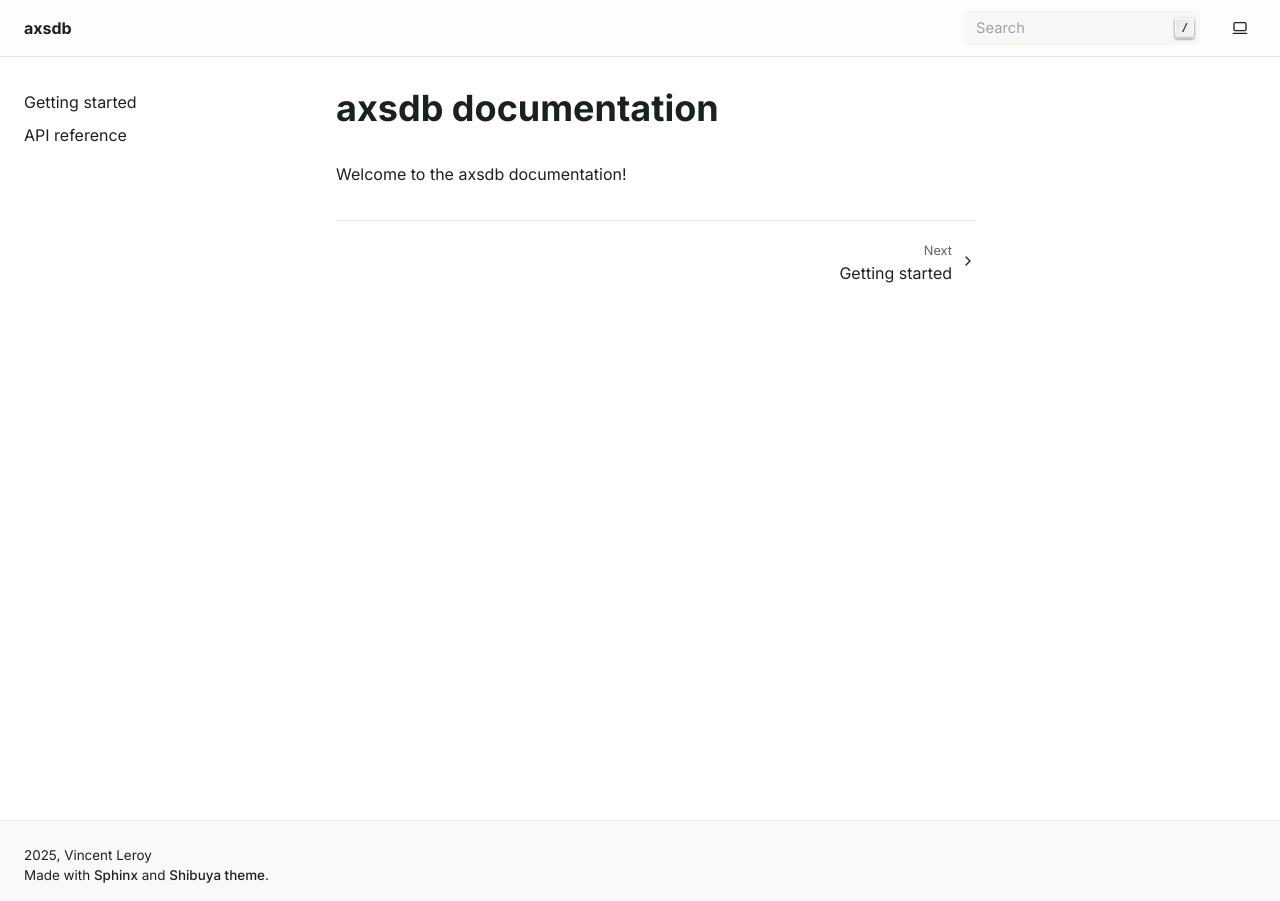
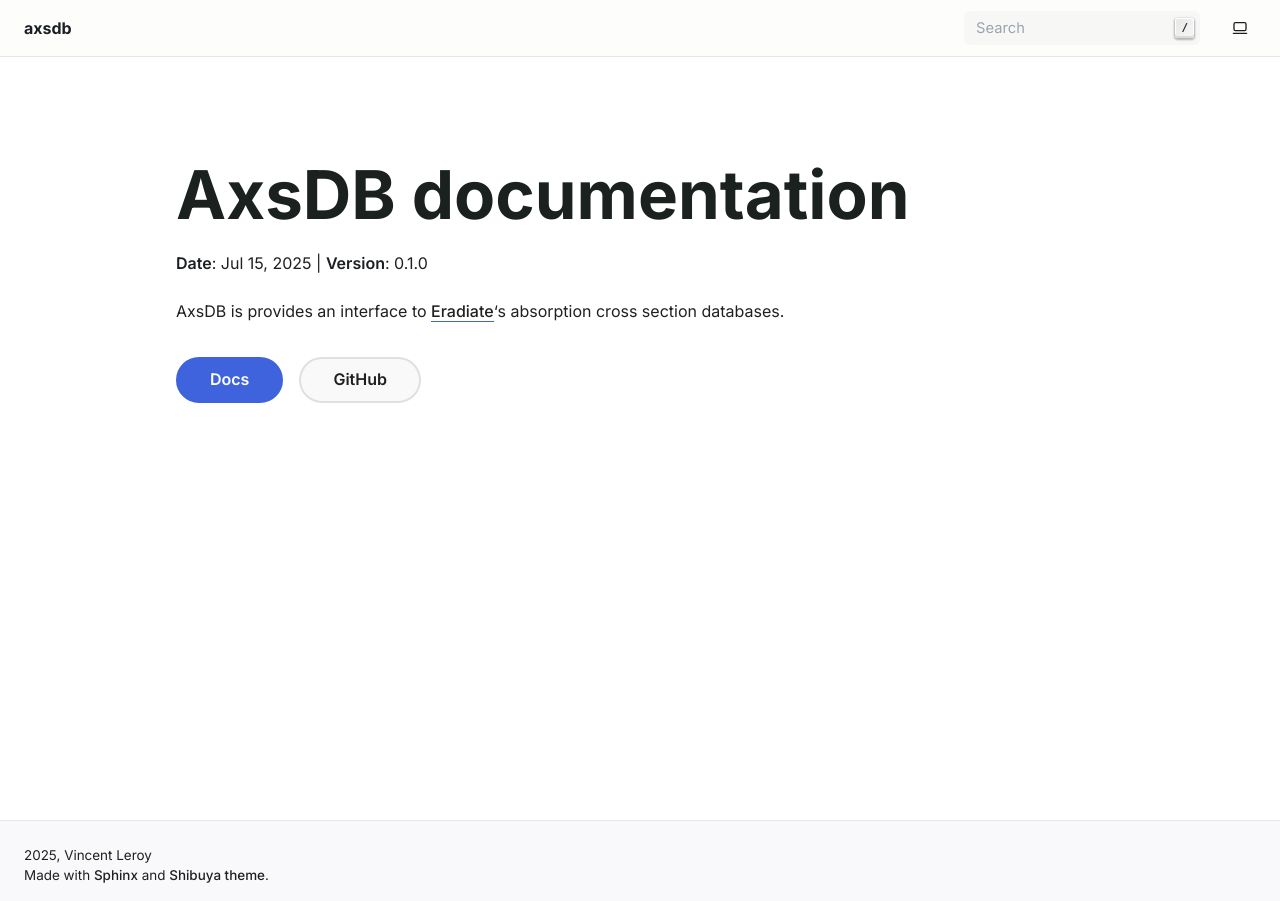
Before and after one commit to eradiate/axsdb, a Sphinx documentation site: the page built from docs/index.rst, in a window 1280 px wide. Built offline with Sphinx 7.4.7, drawn with Linux system fonts in a browser that asks for light colours.

Commit message:
Documentation cleanup

```diff
--- a/docs/api.rst
+++ b/docs/api.rst
@@ -1,3 +1,5 @@
+:tocdepth: 2
+
 API reference
 =============
 
--- a/docs/conf.py
+++ b/docs/conf.py
@@ -1,9 +1,12 @@
 # -- Project information -----------------------------------------------------
 # https://www.sphinx-doc.org/en/master/usage/configuration.html#project-information
+
+import axsdb
 
 project = "axsdb"
 copyright = "2025, Vincent Leroy"
 author = "Vincent Leroy"
+version = axsdb.__version__
 
 # -- General configuration ---------------------------------------------------
 # https://www.sphinx-doc.org/en/master/usage/configuration.html#general-configuration
--- a/docs/index.rst
+++ b/docs/index.rst
@@ -1,9 +1,18 @@
 :hide-toc:
+:layout: landing
 
-axsdb documentation
+AxsDB documentation
 ===================
 
-Welcome to the axsdb documentation!
+**Date**: |today| | **Version**: |version|
+
+AxsDB is provides an interface to `Eradiate <https://eradiate.eu>`_\ 's
+absorption cross section databases.
+
+.. container:: buttons
+
+    `Docs </getting_started.html>`_
+    `GitHub <https://github.com/eradiate/axsdb>`_
 
 .. toctree::
     :maxdepth: 2
```
Also changed, not shown: 2 other files.
